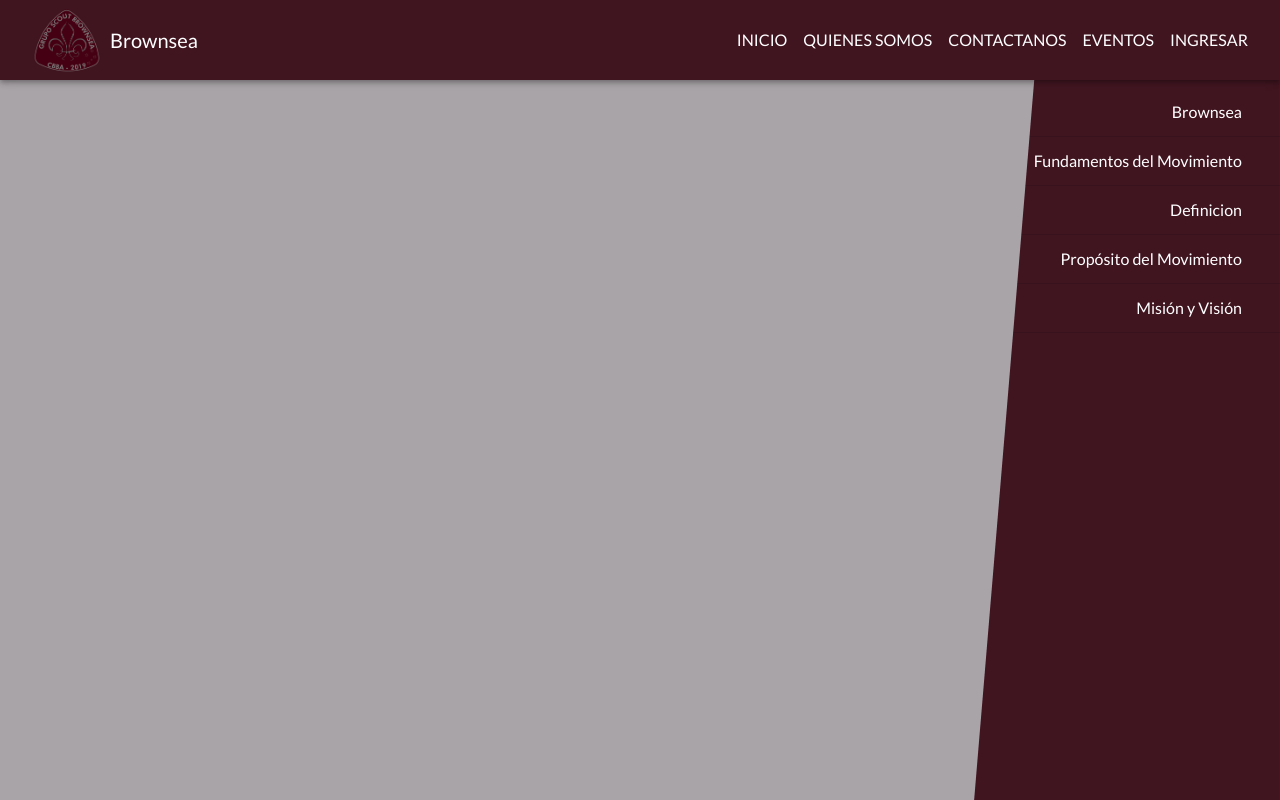
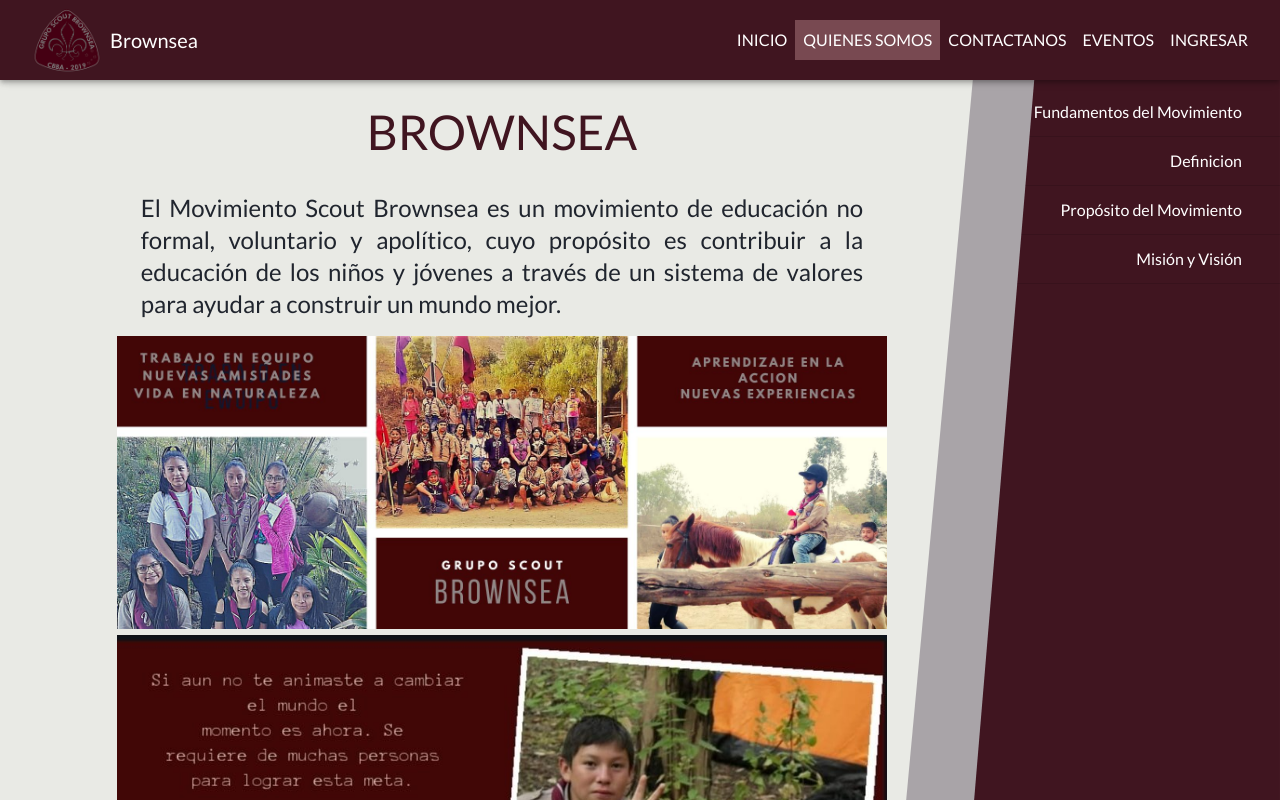
Before and after one commit to ruthunz/client-scout, a React (Vite) app: page /about in a window 1280 px wide. Built offline with nearby package versions, Linux system fonts and the light colour scheme; no server answers.

Commit message:
T19 change to react router dom 6.10

```diff
--- a/package.json
+++ b/package.json
@@ -16,7 +16,7 @@
     "@emailjs/browser": "^3.11.0",
     "@emotion/react": "^11.11.3",
     "@emotion/styled": "^11.11.0",
-    "@mui/icons-material": "^5.15.6",
+    "@mui/icons-material": "^5.15.10",
     "@mui/material": "^5.15.5",
     "axios": "^1.6.7",
     "date-fns": "^3.3.1",
@@ -27,7 +27,7 @@
     "react": "^18.2.0",
     "react-day-picker": "^8.10.0",
     "react-dom": "^18.2.0",
-    "react-router-dom": "^6.21.3",
+    "react-router-dom": "^6.10.0",
     "yup": "^1.2.0"
   },
   "devDependencies": {
--- a/src/App.jsx
+++ b/src/App.jsx
@@ -23,7 +23,7 @@
 
 const navLinks = [
   { title: "Inicio", path: "/" },
-  { title: "Quienes Somos", path: "/about/brownsea" },
+  { title: "Quienes Somos", path: "/about" },
   { title: "Contactanos", path: "/contact" },
   { title: "Eventos", path: "/events" },
   { title: sessionService.isLogged() ? "Admin" : "Ingresar", path: "/login" },
@@ -46,17 +46,17 @@
         >
           <Routes>
             <Route path="/" element={<Layout />}>
-              <Route path="/" element={<LazyHome />} />
-              <Route path="/about" element={<LazyAbout />}>
-                <Route path="brownsea" element={<LazyBrownsea />} />
+              <Route index element={<LazyHome />} />
+              <Route path="about/*" element={<LazyAbout />}>
+                <Route index element={<LazyBrownsea />} />
                 <Route path="fundaments" element={<LazyFundaments />} />
                 <Route path="definition" element={<LazyDefinition />} />
                 <Route path="purpose" element={<LazyPurpose />} />
                 <Route path="mision" element={<LazyMision />} />
               </Route>
-              <Route path="/contact" element={<LazyContact />} />
-              <Route path="/events" element={<LazyEvents />} />
-              <Route path="/login" element={<LazySignIn />} />
+              <Route path="contact" element={<LazyContact />} />
+              <Route path="events" element={<LazyEvents />} />
+              <Route path="login" element={<LazySignIn />} />
             </Route>
           </Routes>
         </Box>
--- a/src/pages/About.jsx
+++ b/src/pages/About.jsx
@@ -4,7 +4,6 @@
 import { Outlet } from "react-router-dom";
 
 const SideBarLinks = [
-  { title: "Brownsea", path: "brownsea" },
   { title: "Fundamentos del Movimiento", path: "fundaments" },
   { title: "Definicion", path: "definition" },
   { title: "Propósito del Movimiento", path: "purpose" },
```
Also changed, not shown: src/main.jsx (+4 -4 lines), 1 other file (tests, documents, lock files or other folders).
